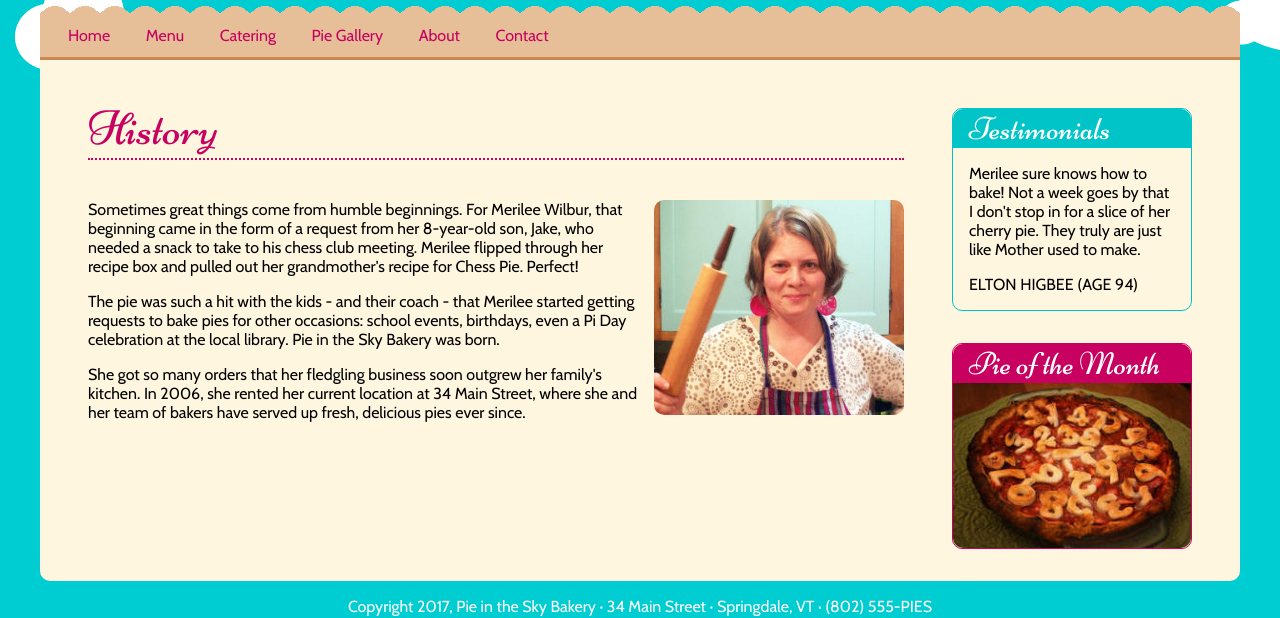
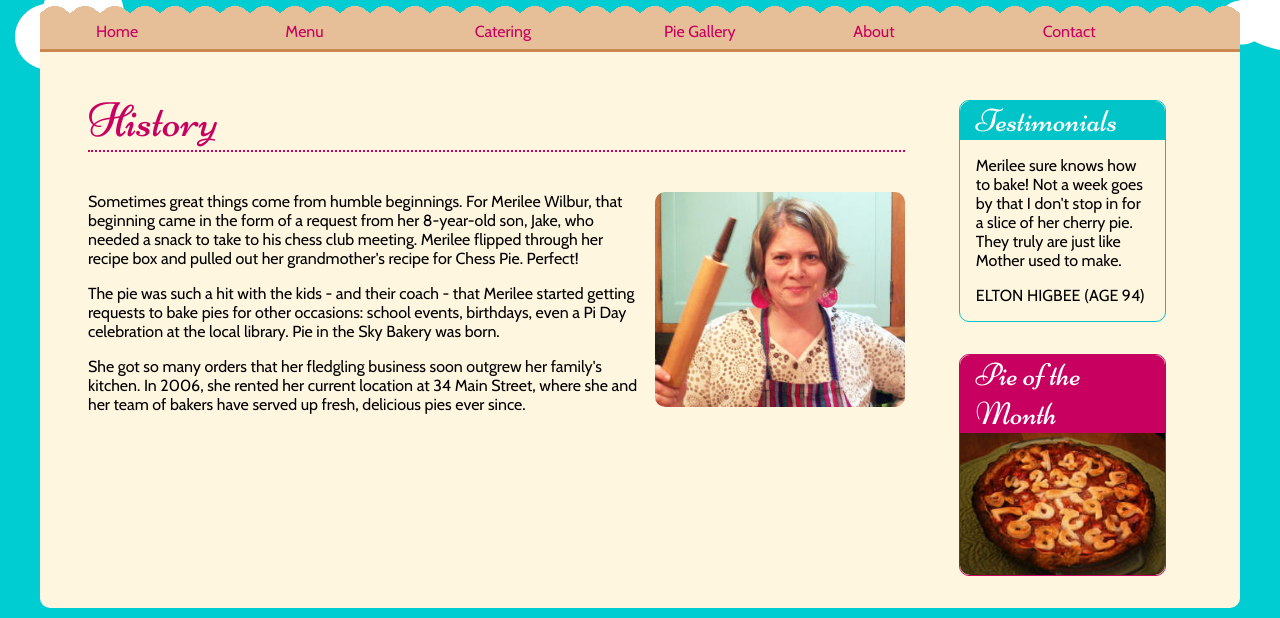
Before and after one commit to fleuronvilik/fem-layout, a plain HTML site: page day-2-grid/15-pie-grid-you-try-it/begin/history.html in a window 1280 px wide. Shown: the part 192-810 px from the top of the page. Drawn offline with nearby package versions, Linux system fonts and the light colour scheme.

Commit message:
From pie-flexbox to pie-grid

```diff
--- a/day-2-grid/15-pie-grid-you-try-it/begin/css/styles.css
+++ b/day-2-grid/15-pie-grid-you-try-it/begin/css/styles.css
@@ -17,7 +17,7 @@ h1,h2,h3,h4,h5,h6 {
   color: #C80060;
 }
 .wrapper {
-	margin: 0 auto;
+  margin: 0 auto;
 }
 article img {
   border-radius: 10px;
@@ -35,18 +35,13 @@ nav ul.full-width {
   border-bottom: 3px solid #cc8850;
   overflow: auto;
 
+  display: grid;
+  grid-template-columns: 1fr 1fr;
 }
 /* splits nav into 2 columns
 http://stackoverflow.com/questions/13104818/simple-2-column-navigation-with-css-and-a-single-list */
-nav li:nth-child(even) {
-  width: 50%;
-  float: right;
+nav li {
   padding: 0.5em;
-}
-nav li:nth-child(odd) {
-  width: 50%;
-  float: left;
-    padding: 0.5em;
 }
 nav a {
   color: #c80060;
@@ -57,7 +52,6 @@ nav a {
 nav a:hover {
   color:#00c4c7;
 }
-
 div.row {
   background-color: #fff6e0;
   border-bottom-left-radius: 10px;
@@ -128,20 +122,9 @@ footer a {
 }
 /* grid system */
 .row {
-  display: flex;
-  flex-flow: row wrap;
-  flex: 0 1 auto;
-}
-[class*="col-"] {
-  flex: 0 0 92%;
-  margin: 0 4%;
-}
-.full-width {
-  flex: 0 0 100%;
-  margin: 0;
+  display: grid;
 }
 [class*="sidebar"] {
-  flex: 0 0 100%;
   margin-bottom: 2em;
   margin-right: 1em;
 }
@@ -159,37 +142,18 @@ footer a {
       width: 97%;
       max-width: 767px;
   }
-div.row {
-  padding: 0 2em;
-}
- nav li,
-  nav li:nth-child(even),
-  nav li:nth-child(odd) {
-    display: inline-block;
-    float: none;
-    width: auto;
-    padding: 0;
+  nav ul.full-width {
+    grid-template-columns: repeat(6, 1fr);
+    padding: 0 2em;
   }
   nav a {
-      padding: 0em 1em 0em 1em;
+    padding: 0em 1em 0em 1em;
   }
-  [class*='col-']{
-    margin-left: 4%;
-    margin-right: 0%;
+  div.row {
+    padding: 0 2em;
   }
-  .col-1-2,
-  .col-2,
-  [class*="sidebar"] {
-    flex: 0 0 44%;
-  }
-  .col-1-4,
-  .col-3,
-  .col-4 {
-    flex: 0 0 92%;
-  }
-  .reverse [class*='col-'] {
-    margin-left: 0%;
-    margin-right: 4%;
+  .col-1-4.row {
+    grid-template-columns: 1fr 1fr;
   }
 }
 /* Large devices (large desktops, 1200px and up) */
@@ -207,46 +171,41 @@ div.row {
     font-size: 2em;
   }
   div.row {
-    padding: 0;
+    display: grid;
+    grid-template-columns: repeat(4, 1fr);
+    grid-column-gap: 4%;
+    padding: 0 4%;
   }
-  nav li,
-  nav li:nth-child(even),
-  nav li:nth-child(odd) {
-    display: inline-block;
-    float: none;
-    width: auto;
-    padding: 0;
-  }
-  nav a {
+
+   nav a {
       padding: 0em 1em;
-  }
+  }/*
   .col-1-2,
   .col-1-4 {
-    flex: 0 0 20%;
+    grid-column: span 1;
   }
   .col-2,
   .col-2-4 {
-    flex: 0 0 44%;
+    grid-column: span 2;
   }
   .col-3 {
-    flex: 0 0 68%;
+    grid-column: span 3;
   }
   .col-4 {
-    flex: 0 0 92%;
+    grid-column: span 4;
+  } */
+  div.row article {
+    grid-area: history;
   }
-  [class*="sidebar"] {
-    flex: 0 0 100%;
+
+  div.row .col-1-4 {
+    grid-area: sidebar;
   }
-  .order-first {
-    order: 1;
+  div.row {
+    grid-template-areas:
+      "history history history sidebar";
   }
-  .order-second {
-    order: 2;
-  }
-  .order-third {
-    order: 3;
-  }
-  .order-fourth {
-    order: 4;
+  .col-1-4.row {
+    display: initial; /*grid-template-columns: 1fr;*/
   }
 }
```
